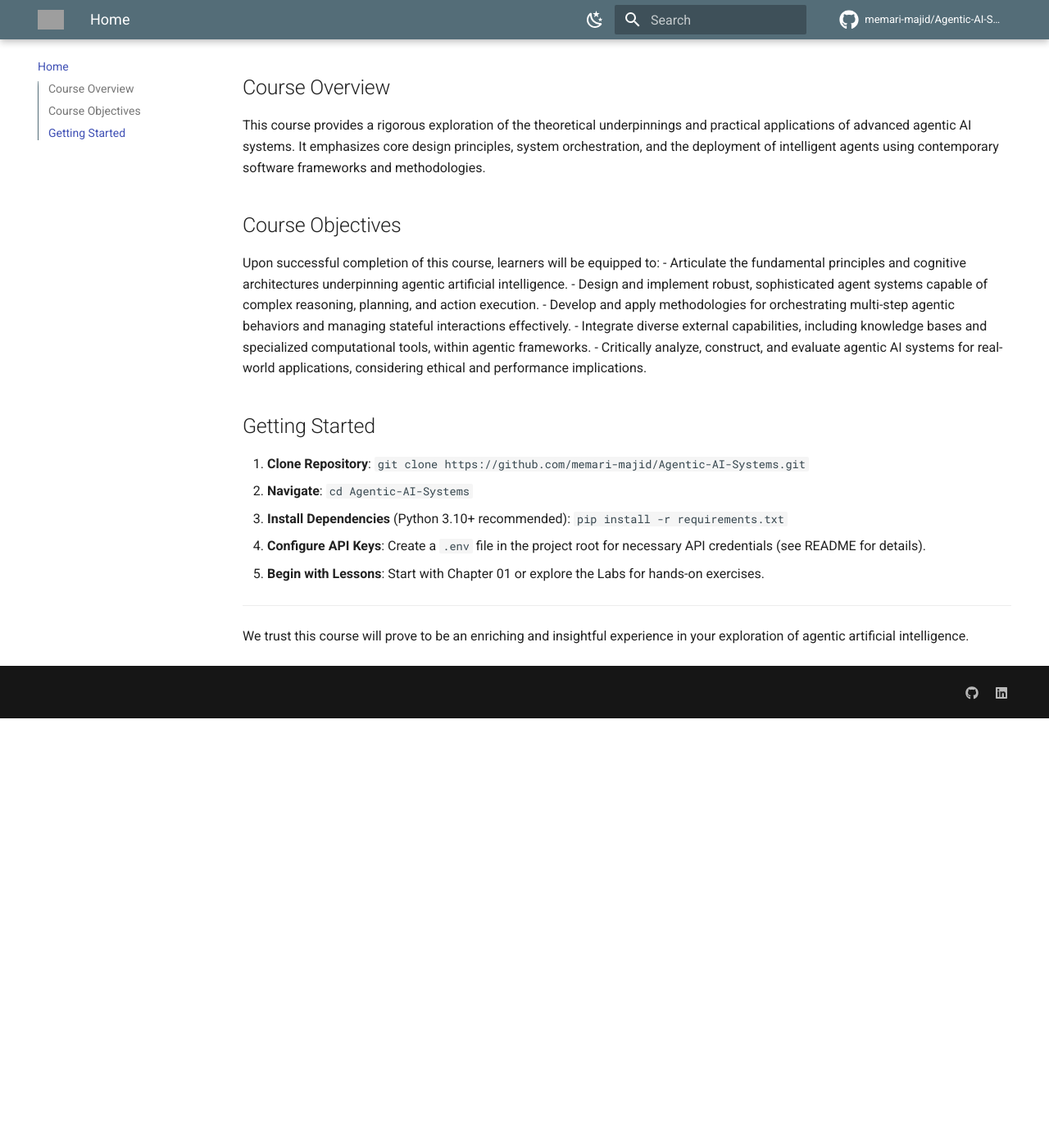
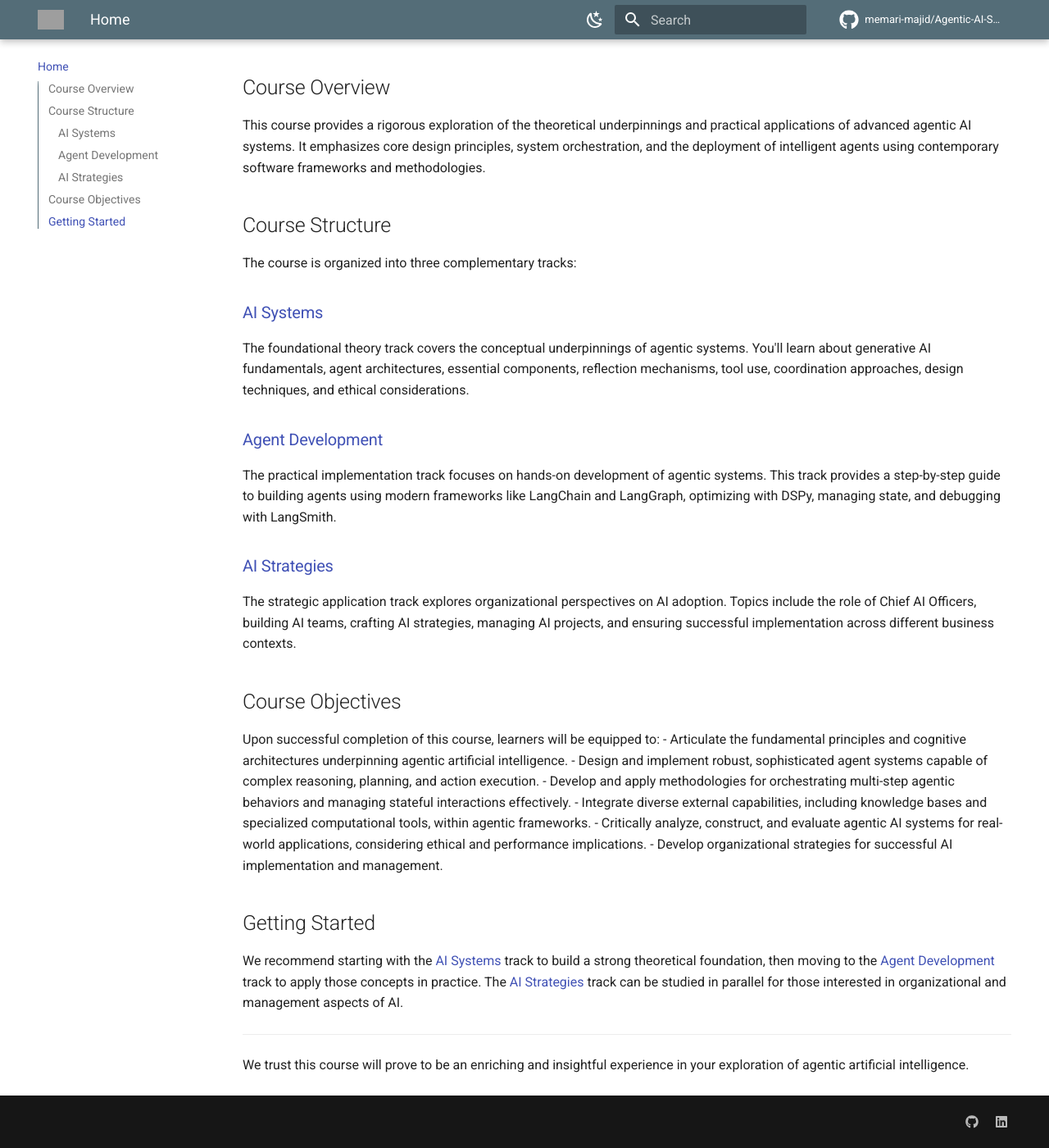
Before and after one commit to memari-majid/Agentic-AI-Systems, an MkDocs documentation site: the page built from docs/index.md, in a window 1280 px wide and 1400 px high, scrolled down 764 px. Shown: the whole window at 82% size. Built offline with MkDocs 1.6.1 and Material for MkDocs 9.7.7, drawn with Linux system fonts in a browser that asks for light colours; comment, search, counter and statistics services are not loaded; before the commit the page ends 1640 px from its top, so only the background shows below that; grey boxes are pictures that could not be loaded.

Commit message:
Add course structure and tracks to index.md, enhancing clarity on course organization and content flow.

```diff
--- a/docs/index.md
+++ b/docs/index.md
@@ -8,6 +8,19 @@ Welcome to the course on Agentic AI Systems! This site provides a structured, in
 
 This course provides a rigorous exploration of the theoretical underpinnings and practical applications of advanced agentic AI systems. It emphasizes core design principles, system orchestration, and the deployment of intelligent agents using contemporary software frameworks and methodologies.
 
+## Course Structure
+
+The course is organized into three complementary tracks:
+
+### [AI Systems](AI_Systems/1.md)
+The foundational theory track covers the conceptual underpinnings of agentic systems. You'll learn about generative AI fundamentals, agent architectures, essential components, reflection mechanisms, tool use, coordination approaches, design techniques, and ethical considerations.
+
+### [Agent Development](Agentic_AI_in_Action/1.md)
+The practical implementation track focuses on hands-on development of agentic systems. This track provides a step-by-step guide to building agents using modern frameworks like LangChain and LangGraph, optimizing with DSPy, managing state, and debugging with LangSmith.
+
+### [AI Strategies](AI_Strategies/1.md)
+The strategic application track explores organizational perspectives on AI adoption. Topics include the role of Chief AI Officers, building AI teams, crafting AI strategies, managing AI projects, and ensuring successful implementation across different business contexts.
+
 ## Course Objectives
 
 Upon successful completion of this course, learners will be equipped to:
@@ -16,14 +29,11 @@ Upon successful completion of this course, learners will be equipped to:
 - Develop and apply methodologies for orchestrating multi-step agentic behaviors and managing stateful interactions effectively.
 - Integrate diverse external capabilities, including knowledge bases and specialized computational tools, within agentic frameworks.
 - Critically analyze, construct, and evaluate agentic AI systems for real-world applications, considering ethical and performance implications.
+- Develop organizational strategies for successful AI implementation and management.
 
 ## Getting Started
 
-1. **Clone Repository**: `git clone https://github.com/memari-majid/Agentic-AI-Systems.git`
-2. **Navigate**: `cd Agentic-AI-Systems`
-3. **Install Dependencies** (Python 3.10+ recommended): `pip install -r requirements.txt`
-4. **Configure API Keys**: Create a `.env` file in the project root for necessary API credentials (see README for details).
-5. **Begin with Lessons**: Start with Chapter 01 or explore the Labs for hands-on exercises.
+We recommend starting with the [AI Systems](AI_Systems/1.md) track to build a strong theoretical foundation, then moving to the [Agent Development](Agentic_AI_in_Action/1.md) track to apply those concepts in practice. The [AI Strategies](AI_Strategies/1.md) track can be studied in parallel for those interested in organizational and management aspects of AI.
 
 ---
 
```
